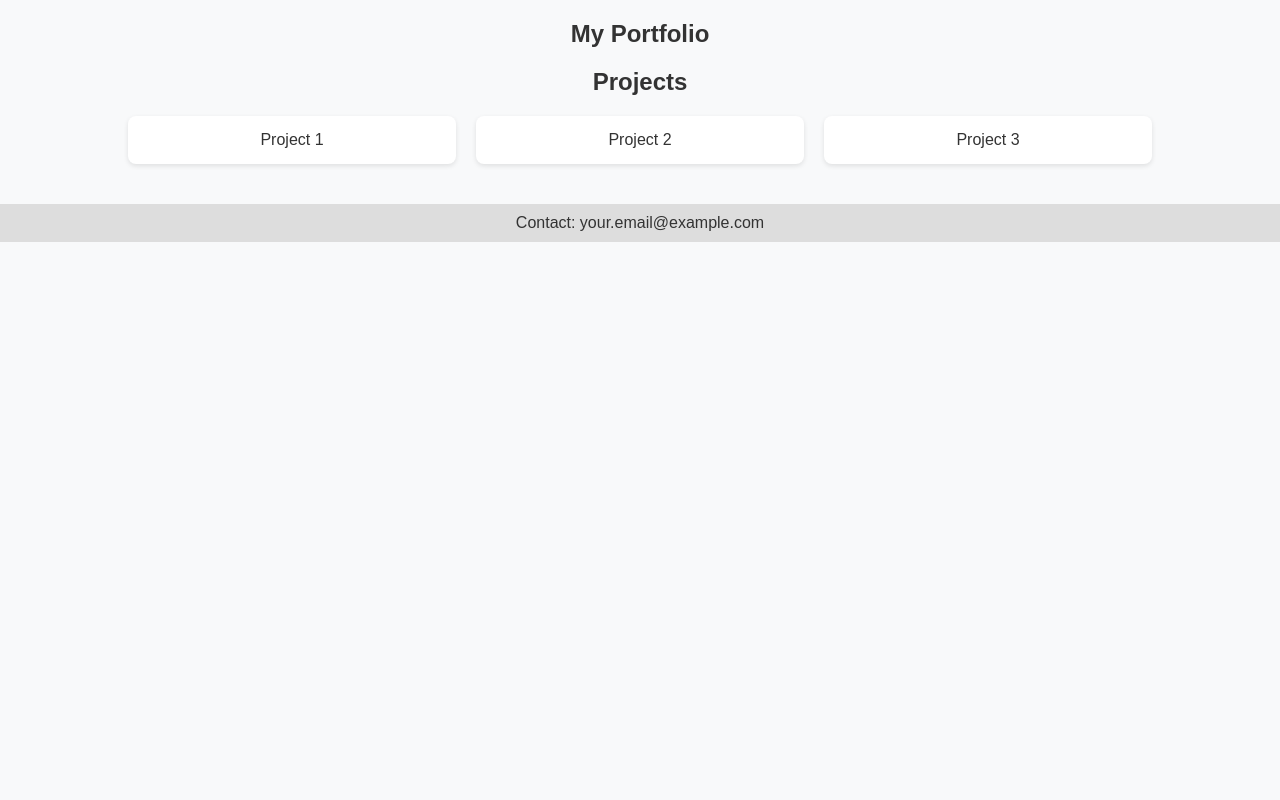
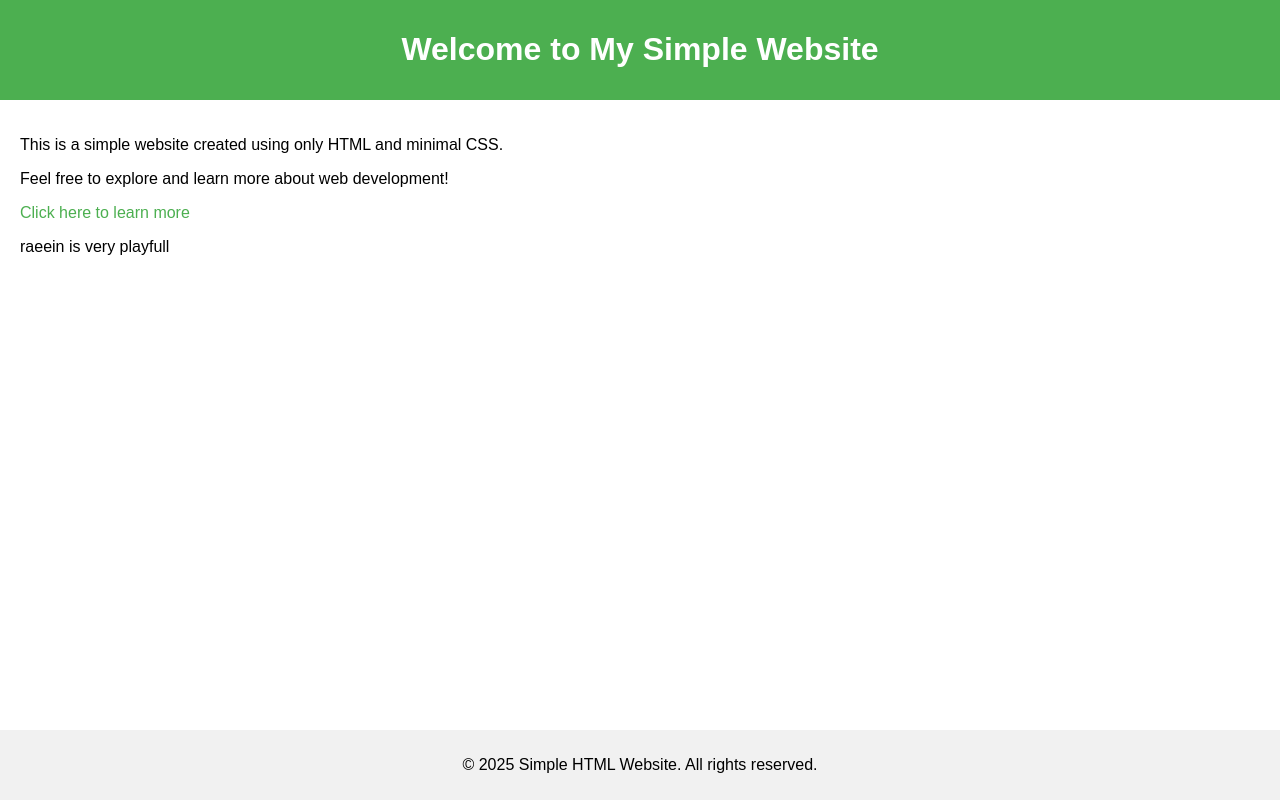
Before and after one commit to RoseOrchid/portfolio, a plain HTML site: page Index.html in a window 1280 px wide. Drawn offline with Linux system fonts and the light colour scheme.

Commit message:
rename the file name

```diff
--- a/Index.html
+++ b/Index.html
@@ -1,60 +1,29 @@
 <!DOCTYPE html>
-<html lang="en">
-
+<html>
 <head>
-    <meta charset="UTF-8">
-    <meta name="viewport" content="width=device-width, initial-scale=1.0">
-    <title>My Portfolio</title>
+    <title>Simple HTML Website</title>
     <style>
-        * {
-            margin: 0;
-            padding: 0;
-            box-sizing: border-box;
-            font-family: Arial, sans-serif;
-        }
-        body {
-            background: #f8f9fa;
-            color: #333;
-            text-align: center;
-        }
-        header {
-            padding: 20px;
-            font-size: 24px;
-            font-weight: bold;
-        }
-        .container {
-            width: 80%;
-            margin: auto;
-        }
-        .projects {
-            display: grid;
-            grid-template-columns: repeat(auto-fit, minmax(300px, 1fr));
-            gap: 20px;
-            margin-top: 20px;
-        }
-        .project {
-            background: white;
-            padding: 15px;
-            border-radius: 8px;
-            box-shadow: 0 2px 5px rgba(0, 0, 0, 0.1);
-        }
-        footer {
-            margin-top: 40px;
-            padding: 10px;
-            background: #ddd;
-        }
+        body { font-family: Arial, sans-serif; margin: 0; padding: 0; }
+        header { background-color: #4CAF50; color: white; padding: 10px 0; text-align: center; }
+        main { padding: 20px; }
+        footer { background-color: #f1f1f1; padding: 10px 0; text-align: center; position: fixed; bottom: 0; width: 100%; }
+        a { color: #4CAF50; text-decoration: none; }
     </style>
 </head>
 <body>
-    <header>My Portfolio</header>
-    <div class="container">
-        <h2>Projects</h2>
-        <div class="projects">
-            <div class="project">Project 1</div>
-            <div class="project">Project 2</div>
-            <div class="project">Project 3</div>
-        </div>
-    </div>
-    <footer>Contact: your.email@example.com</footer>
+    <header>
+        <h1>Welcome to My Simple Website</h1>
+    </header>
+    <main>
+        <p>This is a simple website created using only HTML and minimal CSS.</p>
+        <p>Feel free to explore and learn more about web development!</p>
+        <a href="#">Click here to learn more</a>
+
+            <p>raeein is very playfull</p>
+
+    </main>
+    <footer>
+        <p>&copy; 2025 Simple HTML Website. All rights reserved.</p>
+    </footer>
 </body>
 </html>
```
Also changed, not shown: index1.html (deleted, +0 -60 lines).
